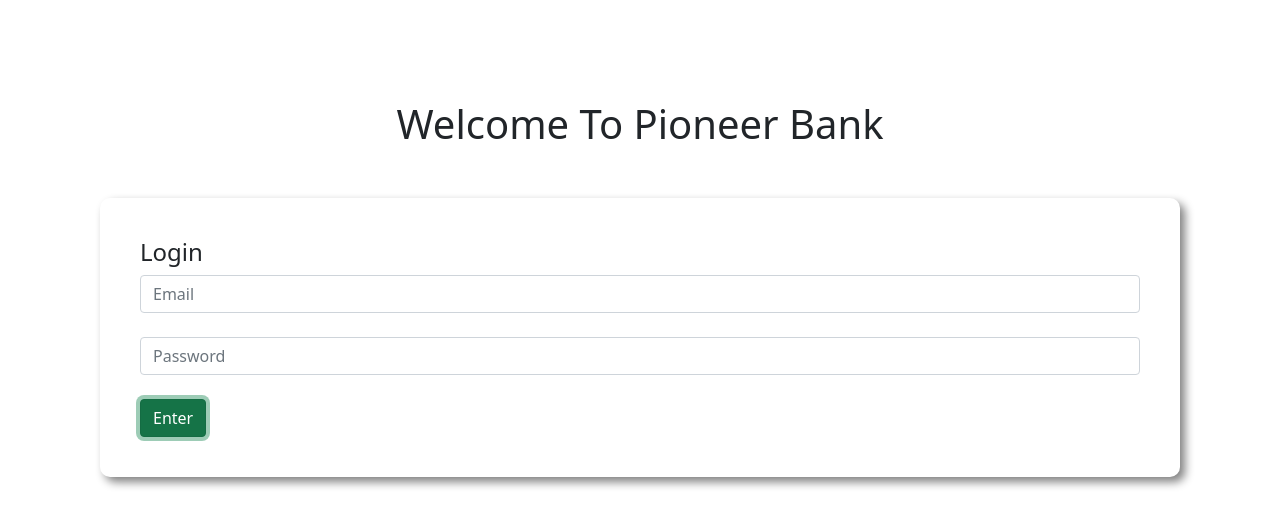
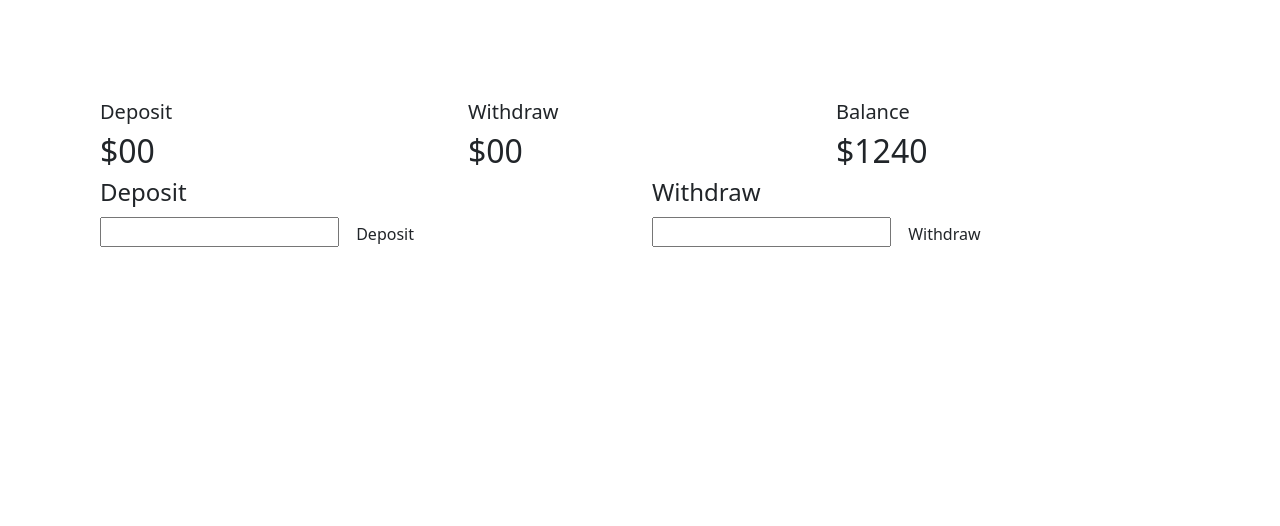
Before and after one commit to tasmiarahmantanjin/pioneer-bank, a plain HTML site: page index.html in a window 1280 px wide. Both pictures are taken after a click on the button "Enter". Drawn offline with nearby package versions, Linux system fonts and the light colour scheme.

Commit message:
login page

```diff
--- a/index.html
+++ b/index.html
@@ -10,7 +10,8 @@
 	<title>Pioneer Bank</title>
 </head>
 <body>
-	<div class="login-system">
+	<!-- Section for login system page -->
+	<div id="login-area">
 		<h1 class="text-center">Welcome To Pioneer Bank</h1>
 		<div class="login-form">
 			<h4>Login</h4>
@@ -20,19 +21,67 @@
 			class="form-control" placeholder="Password">
 			<br>
 			<button id="login" class="btn btn-success">Enter</button>
-
 		</div>
 	</div>
 
-</body>
+	<!-- Section to display for the successful login -->
 
+	<div id="transaction-area">
+		<div class="row">
+			<div class="col-md-4">
+				<div class="deposit status">
+					<h5>Deposit</h5>
+					<h2>$00</h2>
+				</div>
+			</div>
+			<div class="col-md-4">
+				<div class="withdraw status">
+					<h5>Withdraw</h5>
+					<h2>$00</h2>
+				</div>
+			</div>
+			<div class="col-md-4">
+				<div class="balance status">
+					<h5>Balance</h5>
+					<h2>$1240</h2>
+				</div>
+			</div>
+		</div>
 
+		<!-- Section for add Deposit & Withdraw amount -->
 
+		<div class="row">
+			<div class="col-md-6">
+				<h4>Deposit</h4>
+				<input type="text" name="" id="">
+				<button class="btn success">Deposit</button>
+			</div>
+			<div class="col-md-6">
+				<h4>Withdraw</h4>
+				<input type="text" name="" id="">
+				<button class="btn success">Withdraw</button>
+			</div>
+		</div>
 
+	</div>
+
+	<script>
+		const loginBtn = document.getElementById("login")
+		loginBtn.addEventListener("click", () => {
+			// Section to hide transaction area initially
+			const loginArea = document.getElementById("login-area")
+			loginArea.style.display = "none";
+
+			// To display the transaction area
+			const transactionArea = document.getElementById("transaction-area");
+			transactionArea.style.display = "block";
+		})
+	</script>
 
 
 	<!-- <script>
 		// JS Bootstrap Link
 		<script src="https://cdn.jsdelivr.net/npm/bootstrap@5.0.0-beta1/dist/js/bootstrap.bundle.min.js" integrity="sha384-ygbV9kiqUc6oa4msXn9868pTtWMgiQaeYH7/t7LECLbyPA2x65Kgf80OJFdroafW" crossorigin="anonymous"></script>
 	</script> -->
+</body>
 </html>
```
Lines whose indentation alone changed are shown as unchanged.
